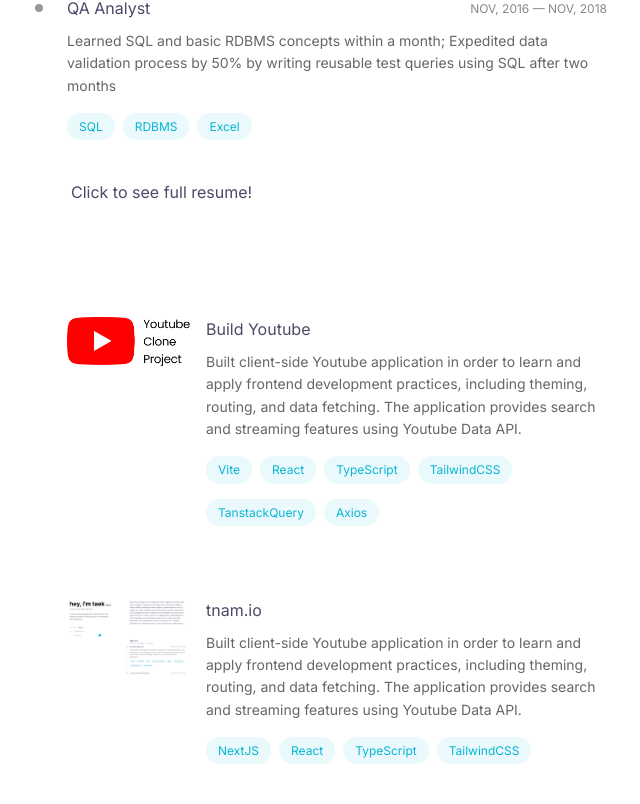
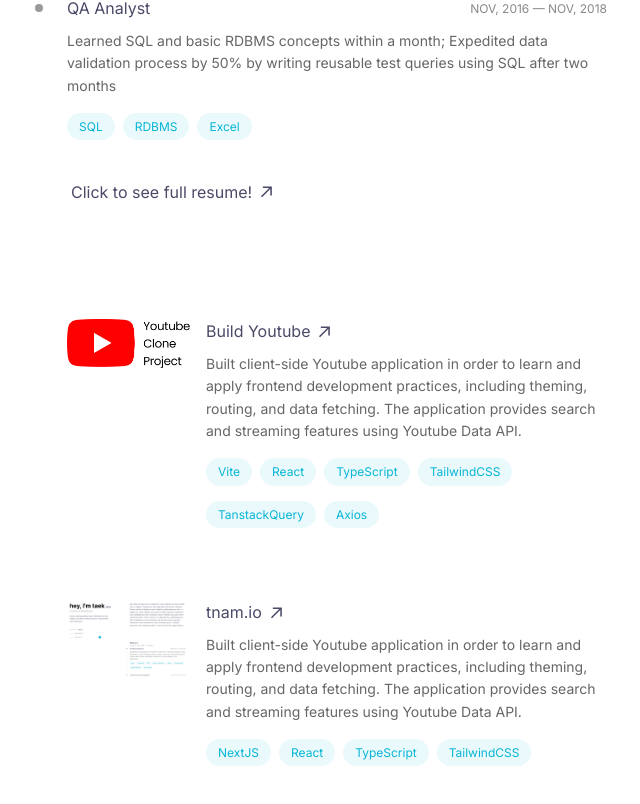
Before and after one commit to tnamdevnote/tnam.dev, a Next.js app: page /#experience in a window 1280 px wide. Shown: the part 1168-1972 px from the top of the page, without its empty margins (593-1233 px from the left). Built offline with nearby package versions, Linux system fonts and the light colour scheme.

Commit message:
style: add arrow icon

```diff
--- /dev/null
+++ b/app/components/icon/arrowIcon.tsx
@@ -0,0 +1,16 @@
+export default function ArrowIcon() {
+  return (
+    <svg
+      width="12"
+      height="12"
+      viewBox="0 0 12 12"
+      fill="none"
+      xmlns="http://www.w3.org/2000/svg"
+    >
+      <path
+        d="M2.07102 11.3494L0.963068 10.2415L9.2017 1.98864H2.83807L2.85227 0.454545H11.8438V9.46023H10.2955L10.3097 3.09659L2.07102 11.3494Z"
+        fill="currentColor"
+      />
+    </svg>
+  );
+}
--- a/app/components/sections/experience.tsx
+++ b/app/components/sections/experience.tsx
@@ -6,6 +6,7 @@
 import Card from "../card/card";
 import { EXPERIENCE } from "@/config";
 import Chip from "../chip/chip";
+import ArrowIcon from "../icon/arrowIcon";
 
 function Experience() {
   const expRef = useRef(null);
@@ -52,8 +53,9 @@
         ))}
       </ol>
       <a href="/resume.pdf" target="_blank" className="inline-block">
-        <span className="border-b border-transparent px-1 pb-px text-body text-accent-7 transition hover:border-b-primary-cyan-100">
+        <span className="flex items-center gap-2 border-b border-transparent px-1 pb-px text-body text-accent-7 transition hover:border-b-primary-cyan-100">
           Click to see full resume!
+          <ArrowIcon />
         </span>
       </a>
     </section>
--- a/app/components/sections/projects.tsx
+++ b/app/components/sections/projects.tsx
@@ -6,6 +6,7 @@
 import Card from "../card/card";
 import { PROJECTS } from "@/config";
 import Chip from "../chip/chip";
+import ArrowIcon from "../icon/arrowIcon";
 
 function Projects() {
   const projectsRef = useRef(null);
@@ -43,10 +44,11 @@
                       <a
                         href={project.url}
                         target="_blank"
-                        className="transition-all hover:text-primary-cyan-100"
+                        className="flex items-center gap-2 transition-all hover:text-primary-cyan-100"
                       >
                         <span className="absolute -inset-x-6 -inset-y-2 hidden h-[110%] w-[110%] lg:block"></span>
                         {project.name}
+                        <ArrowIcon />
                       </a>
                     }
                   />
```
